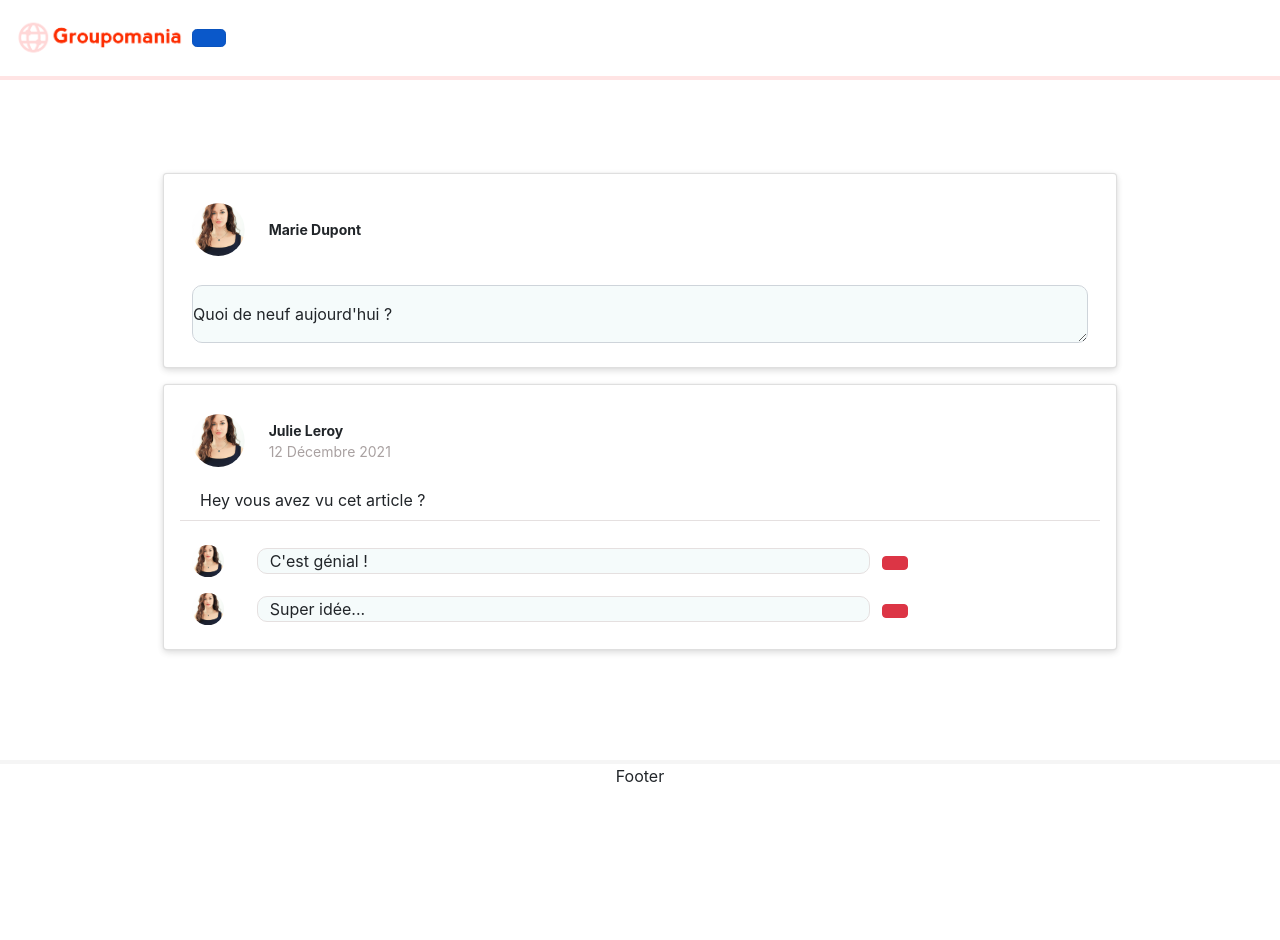
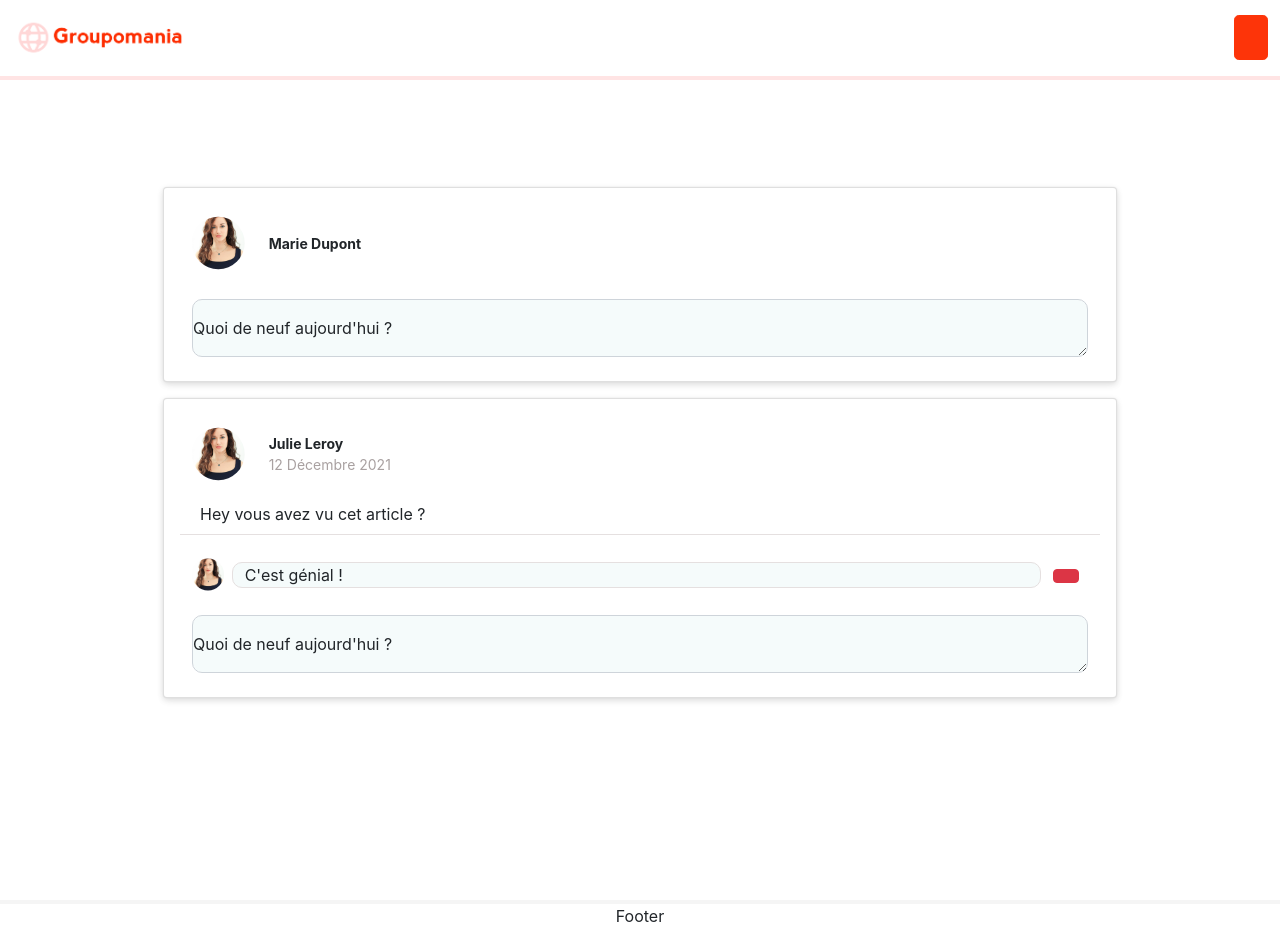
Before and after one commit to FaridBF/FaridBouras_7_06122021, a React (Create React App) app in the folder frontend/groupomania/: page /home in a window 1280 px wide. Before the commit the page ends 800 px from the top, so only its background shows below. Built offline with nearby package versions, Linux system fonts and the light colour scheme; the HTML template or start-up script is replaced by a standard one.

Commit message:
feat-front: adjustments CSS

```diff
--- a/frontend/groupomania/src/components/Header.js
+++ b/frontend/groupomania/src/components/Header.js
@@ -24,10 +24,22 @@ const Header = () => {
             height='180'
             width='180'
           />
+        </Col>
+      </Row>
+      <Row>
+        <Col xs={12} md={3} lg={3}>
           {/* Gestion des boutons connexion/déconnexion */}
           {userIsConnected === true ? (
-            <Button variant='primary' size='lg' active>
-              <FontAwesomeIcon icon='fa-solid fa-right-from-bracket' />
+            <Button
+              className='button_connexion'
+              variant='primary'
+              size='lg'
+              active
+            >
+              <FontAwesomeIcon
+                className='icon_connexion'
+                icon='fa-solid fa-right-from-bracket'
+              />
             </Button>
           ) : (
             <Button variant='secondary' size='lg' active>
--- a/frontend/groupomania/src/components/Home.js
+++ b/frontend/groupomania/src/components/Home.js
@@ -1,4 +1,3 @@
-import React from 'react';
 import Button from 'react-bootstrap/Button';
 
 import Card from 'react-bootstrap/Card';
@@ -76,7 +75,11 @@ const Home = () => {
               </Row>
               <Row className='publication-icons'>
                 <Col>
-                  <FontAwesomeIcon color='blue' icon='fa-solid fa-thumbs-up' />
+                  <FontAwesomeIcon
+                    className='icon_thumbs'
+                    color='blue'
+                    icon='fa-solid fa-thumbs-up'
+                  />
                   <FontAwesomeIcon color='blue' icon='fa-solid fa-message' />
                 </Col>
               </Row>
@@ -93,31 +96,28 @@ const Home = () => {
                   <p className='mb-0'>C'est génial !</p>
                 </Col>
                 <Col>
-                  <Button variant='danger'>
+                  <Button className='button_danger' variant='danger'>
                     <FontAwesomeIcon icon='fa-solid fa-trash' />
                   </Button>
                 </Col>
               </Row>
               {/* Fin commentaires */}
-              {/* Commentaires */}
-              <Row className='d-flex align-items-center'>
-                <Col xs={2} md={1} lg={1}>
-                  <img
-                    src={ProfilImage}
-                    className='picture-profile-comment img-fluid'
-                    alt="Visuel de l'utilisateur"
+              {/* Commentaire à écrire */}
+              <Row>
+                <FloatingLabel
+                  controlId='floatingTextarea'
+                  label="Quoi de neuf aujourd'hui ?"
+                  // placeholder="Quoi de neuf aujourd'hui ?"
+                  className='mb-2 mt-3'
+                >
+                  <Form.Control
+                    className='new-publication'
+                    as='textarea'
+                    placeholder='Leave a comment here'
                   />
-                </Col>
-                <Col className='comment-text' xs={8} md={8} lg={8}>
-                  <p className='mb-0'>Super idée...</p>
-                </Col>
-                <Col>
-                  <Button variant='danger'>
-                    <FontAwesomeIcon icon='fa-solid fa-trash' />
-                  </Button>
-                </Col>
+                </FloatingLabel>
               </Row>
-              {/* Fin commentaires */}
+              {/* Fin commentaire à écrire */}
             </Card.Body>
           </Card>
         </Row>
--- a/frontend/groupomania/src/index.css
+++ b/frontend/groupomania/src/index.css
@@ -23,6 +23,24 @@ body {
 .header-container {
   border-bottom: solid #ffe4e4 0.25rem;
   background-color: #ffffff;
+  display: flex;
+  align-items: center;
+  justify-content: space-between;
+  position: absolute;
+}
+
+.button_connexion {
+  color: white !important;
+  background-color: #fd3409 !important;
+  border-color: #fd3409 !important;
+}
+
+.container {
+  height: 900px;
+}
+
+.img-fluid {
+  width: 100%;
 }
 
 /* Page profil */
@@ -63,7 +81,12 @@ body {
 
 @media screen and (min-width: 0px) and (max-width: 640px) {
   .header-container {
-    position: fixed;
+    border-bottom: solid #ffe4e4 0.25rem;
+    background-color: #ffffff;
+    display: flex;
+    align-items: center;
+    justify-content: space-between;
+    position: absolute;
   }
 
   .main-container {
@@ -84,6 +107,22 @@ body {
 @media screen and (min-width: 640px) and (max-width: 1400px) {
   .main-container {
     height: 85vh;
+  }
+  .button_connexion {
+    height: 45px;
+  }
+
+  .container {
+    height: 900px;
+  }
+
+  .header-container {
+    border-bottom: solid #ffe4e4 0.25rem;
+    background-color: #ffffff;
+    display: flex;
+    align-items: center;
+    justify-content: space-between;
+    position: absolute;
   }
 }
 
@@ -138,3 +177,20 @@ body {
   border-radius: 10px;
   background-color: #e1f1f152;
 }
+
+.col-lg-8 {
+  width: 88% !important;
+  margin-left: -25px;
+}
+
+.col-lg-3 {
+  display: flex;
+}
+
+.icon_thumbs {
+  margin-right: 15px;
+}
+
+.container {
+  height: 900px;
+}
```
